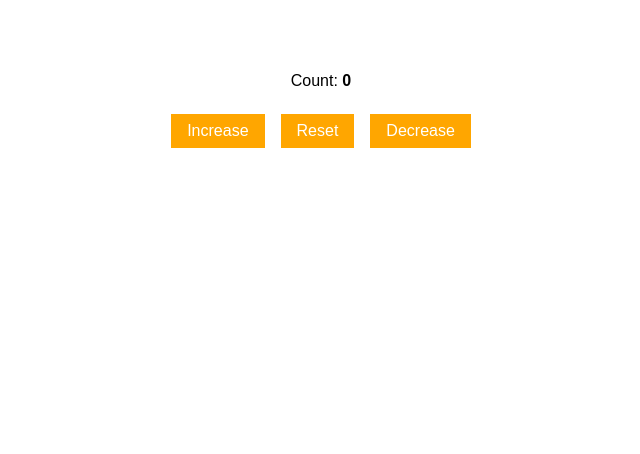
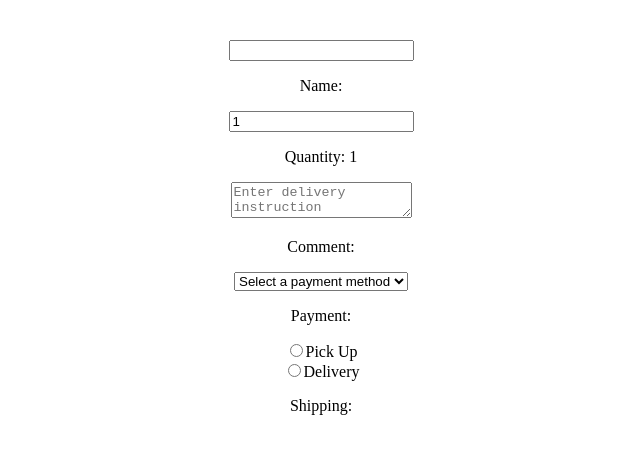
Before and after one commit to ghturfan/react-tutorial, a React (Vite) app: page / in a window 1280 px wide. Shown: the top 454 px of the page, without its empty margins (319-959 px from the left). Built offline with nearby package versions, Linux system fonts and the light colour scheme.

Commit message:
onAction learned, desgined an Payment Page

```diff
--- a/package.json
+++ b/package.json
@@ -12,7 +12,8 @@
   "dependencies": {
     "prop-types": "^15.8.1",
     "react": "^19.0.0",
-    "react-dom": "^19.0.0"
+    "react-dom": "^19.0.0",
+    "react-select": "^5.10.1"
   },
   "devDependencies": {
     "@eslint/js": "^9.21.0",
--- a/src/App.jsx
+++ b/src/App.jsx
@@ -1,9 +1,9 @@
 import React from 'react';
-import MyComponents from './MyComponents';
+import MyComponents2 from './MyComponents2';
 import './App.css';
 
 function App() {
-  return <MyComponents></MyComponents>;
+  return <MyComponents2></MyComponents2>;
 }
 
 export default App;
--- /dev/null
+++ b/src/MyComponents2.jsx
@@ -0,0 +1,88 @@
+import React, { useState } from 'react';
+
+function MyComponents2() {
+  const [name, setName] = useState();
+  const [quantity, setQuantity] = useState(1);
+  const [comment, setComment] = useState();
+  const [payment, setPayment] = useState();
+  const [shipping, setShipping] = useState();
+
+  function handleNameChange(event) {
+    setName(event.target.value);
+  }
+
+  function handleQuantityChange(event) {
+    const newValue = event.target.value;
+
+    if (newValue === '') {
+      setQuantity('');
+    } else {
+      const numValue = parseFloat(newValue);
+      if (numValue >= 1) {
+        setQuantity(numValue);
+      }
+    }
+  }
+
+  function handleCommentChange(event) {
+    setComment(event.target.value);
+  }
+
+  function handlePaymentMethodChange(event) {
+    setPayment(event.target.value);
+  }
+
+  function handleShippingMethodChange(event) {
+    setShipping(event.target.value);
+  }
+
+  return (
+    <div>
+      <input value={name} onChange={handleNameChange} />
+      <p>Name: {name}</p>
+
+      <input
+        value={quantity}
+        onChange={handleQuantityChange}
+        type="number"
+        min="1"
+      />
+      <p>Quantity: {quantity}</p>
+
+      <textarea
+        value={comment}
+        onChange={handleCommentChange}
+        placeholder="Enter delivery instruction"
+      />
+      <p>Comment: {comment}</p>
+
+      <select value={payment} onChange={handlePaymentMethodChange}>
+        <option value="">Select a payment method</option>
+        <option value="Visa">Visa</option>
+        <option value="Mastercard">Mastercard</option>
+        <option value="Giftcard">Giftcard</option>
+      </select>
+      <p> Payment: {payment}</p>
+
+      <label>
+        <input
+          type="radio"
+          value="Pick Up"
+          checked={shipping === "Pick Up"}
+          onChange={handleShippingMethodChange}/>
+          Pick Up
+      </label>
+      <br/>
+      <label>
+        <input type="radio" value="Delivery"
+          checked={shipping === "Delivery"}
+          onChange={handleShippingMethodChange}
+        />
+        Delivery
+      </label>
+      <p>Shipping: {shipping}</p>
+    </div>
+  );
+}
+
+export default MyComponents2;
```
Also changed, not shown: 1 other file (tests, documents, lock files or other folders).
